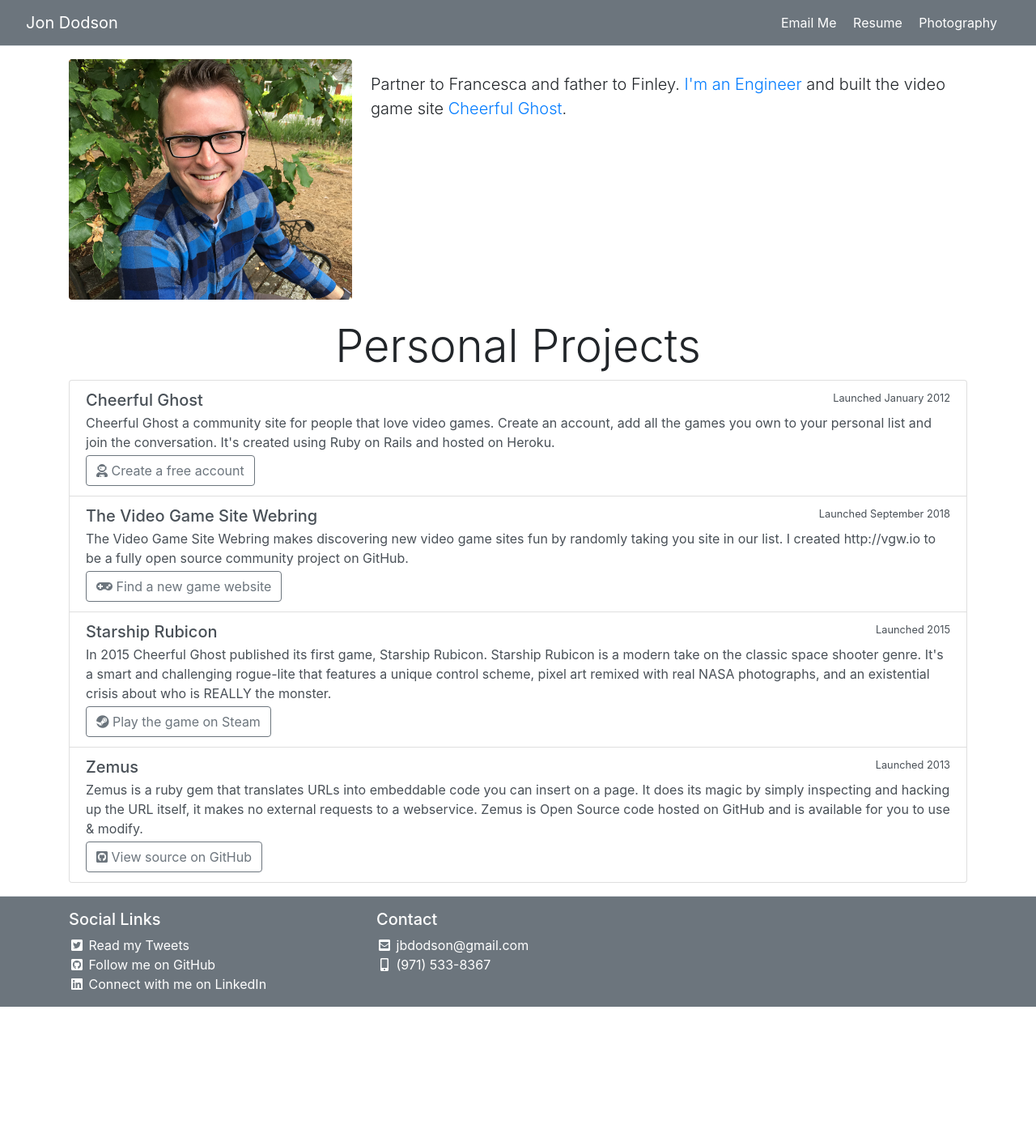
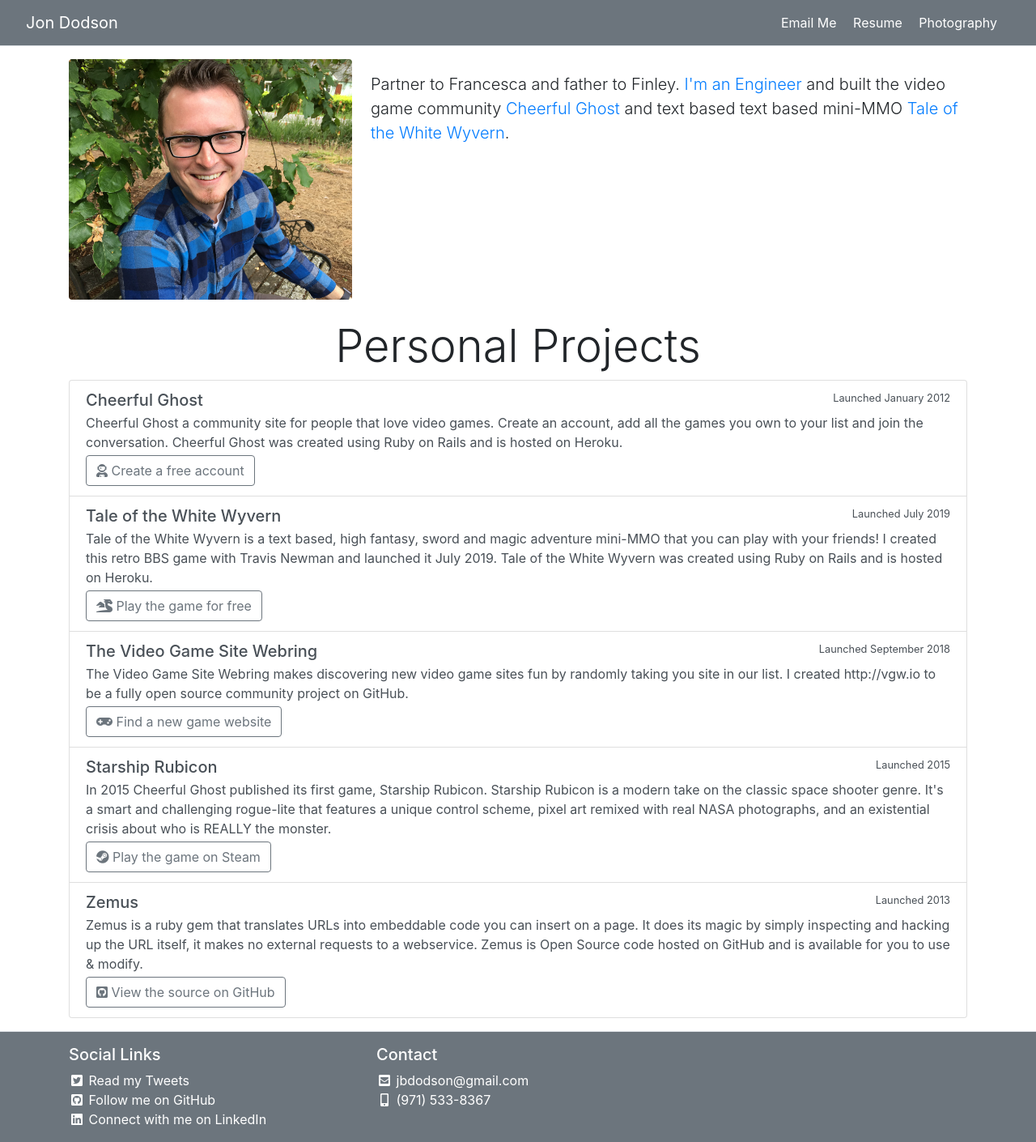
Before and after one commit to jdodson/jdodsonorg, a Jekyll site: the page docs/index.html, which Jekyll copies as it is, in a window 1280 px wide. Shown: the whole page at 81% size. Built offline with Jekyll 4.4.1, drawn with Linux system fonts in a browser that asks for light colours; nearby versions of some CDN libraries; before the commit the page ends 1243 px from its top, so only the background shows below that.

Commit message:
Updating my site & resume for Tale of the White Wyvern.

```diff
--- a/_layouts/default.html
+++ b/_layouts/default.html
@@ -17,7 +17,7 @@
 
     <!-- Bootstrap CSS -->
     <link rel="stylesheet" href="https://maxcdn.bootstrapcdn.com/bootstrap/4.0.0/css/bootstrap.min.css" integrity="sha384-Gn5384xqQ1aoWXA+058RXPxPg6fy4IWvTNh0E263XmFcJlSAwiGgFAW/dAiS6JXm" crossorigin="anonymous">
-    <link rel="stylesheet" href="https://use.fontawesome.com/releases/v5.0.13/css/all.css" integrity="sha384-DNOHZ68U8hZfKXOrtjWvjxusGo9WQnrNx2sqG0tfsghAvtVlRW3tvkXWZh58N9jp" crossorigin="anonymous">
+    <link rel="stylesheet" href="https://cdnjs.cloudflare.com/ajax/libs/font-awesome/5.9.0/css/all.css" integrity="sha256-PF6MatZtiJ8/c9O9HQ8uSUXr++R9KBYu4gbNG5511WE=" crossorigin="anonymous" />
   </head>
   <body>
     <div class="d-flex flex-column flex-md-row align-items-center p-3 px-md-4 mb-3 bg-secondary border-bottom box-shadow">
--- a/docs/404.html
+++ b/docs/404.html
@@ -17,7 +17,7 @@
 
     <!-- Bootstrap CSS -->
     <link rel="stylesheet" href="https://maxcdn.bootstrapcdn.com/bootstrap/4.0.0/css/bootstrap.min.css" integrity="sha384-Gn5384xqQ1aoWXA+058RXPxPg6fy4IWvTNh0E263XmFcJlSAwiGgFAW/dAiS6JXm" crossorigin="anonymous">
-    <link rel="stylesheet" href="https://use.fontawesome.com/releases/v5.0.13/css/all.css" integrity="sha384-DNOHZ68U8hZfKXOrtjWvjxusGo9WQnrNx2sqG0tfsghAvtVlRW3tvkXWZh58N9jp" crossorigin="anonymous">
+    <link rel="stylesheet" href="https://cdnjs.cloudflare.com/ajax/libs/font-awesome/5.9.0/css/all.css" integrity="sha256-PF6MatZtiJ8/c9O9HQ8uSUXr++R9KBYu4gbNG5511WE=" crossorigin="anonymous" />
   </head>
   <body>
     <div class="d-flex flex-column flex-md-row align-items-center p-3 px-md-4 mb-3 bg-secondary border-bottom box-shadow">
--- a/docs/index.html
+++ b/docs/index.html
@@ -17,7 +17,7 @@
 
     <!-- Bootstrap CSS -->
     <link rel="stylesheet" href="https://maxcdn.bootstrapcdn.com/bootstrap/4.0.0/css/bootstrap.min.css" integrity="sha384-Gn5384xqQ1aoWXA+058RXPxPg6fy4IWvTNh0E263XmFcJlSAwiGgFAW/dAiS6JXm" crossorigin="anonymous">
-    <link rel="stylesheet" href="https://use.fontawesome.com/releases/v5.0.13/css/all.css" integrity="sha384-DNOHZ68U8hZfKXOrtjWvjxusGo9WQnrNx2sqG0tfsghAvtVlRW3tvkXWZh58N9jp" crossorigin="anonymous">
+    <link rel="stylesheet" href="https://cdnjs.cloudflare.com/ajax/libs/font-awesome/5.9.0/css/all.css" integrity="sha256-PF6MatZtiJ8/c9O9HQ8uSUXr++R9KBYu4gbNG5511WE=" crossorigin="anonymous" />
   </head>
   <body>
     <div class="d-flex flex-column flex-md-row align-items-center p-3 px-md-4 mb-3 bg-secondary border-bottom box-shadow">
@@ -35,20 +35,28 @@
     <img src="images/headshots/main_shot_cropped_600.jpg" class="img-fluid rounded" alt="The headshot of Jon Dodson sporting a nice blue button down sitting on a bench in front of a tree on a nice day." title="The headshot of Jon Dodson sporting a nice blue button down sitting on a bench in front of a tree on a nice day." />
   </div>
   <div class="media-body ml-2 mt-3">
-    <p class="lead">Partner to Francesca and father to Finley. <a href="resume.html">I'm an Engineer</a> and built the video game site <a href="http://cheerfulghost.com" target="_blank">Cheerful Ghost</a>.</p>
+    <p class="lead">Partner to Francesca and father to Finley. <a href="resume.html">I'm an Engineer</a> and built the video game community <a href="https://cheerfulghost.com" target="_blank">Cheerful Ghost</a> and text based text based mini-MMO <a href="https://thewhitewyvern.com" target="_blank">Tale of the White Wyvern</a>.</p>
   </div>
 </div>
 
 <h1 class="display-4 text-center mt-4">Personal Projects</h1>
 
 <div class="list-group">
-  <a href="http://cheerfulghost.com" class="list-group-item list-group-item-action flex-column align-items-start" target="_blank">
+  <a href="https://cheerfulghost.com" class="list-group-item list-group-item-action flex-column align-items-start" target="_blank">
     <div class="d-flex w-100 justify-content-between">
       <h5 class="mb-1">Cheerful Ghost</h5>
       <small>Launched January 2012</small>
     </div>
-    <p class="mb-1">Cheerful Ghost a community site for people that love video games.  Create an account, add all the games you own to your personal list and join the conversation.  It's created using Ruby on Rails and hosted on Heroku.</p>
+    <p class="mb-1">Cheerful Ghost a community site for people that love video games.  Create an account, add all the games you own to your list and join the conversation.  Cheerful Ghost was created using Ruby on Rails and is hosted on Heroku.</p>
     <span class="btn btn-md btn-outline-secondary"><i class="fas fa-user-astronaut"></i> Create a free account</span>
+  </a>
+  <a href="https://thewhitewyvern.com" class="list-group-item list-group-item-action flex-column align-items-start" target="_blank">
+    <div class="d-flex w-100 justify-content-between">
+      <h5 class="mb-1">Tale of the White Wyvern</h5>
+      <small>Launched July 2019</small>
+    </div>
+    <p class="mb-1">Tale of the White Wyvern is a text based, high fantasy, sword and magic adventure mini-MMO that you can play with your friends!  I created this retro BBS game with Travis Newman and launched it July 2019.  Tale of the White Wyvern was created using Ruby on Rails and is hosted on Heroku.</p>
+    <span class="btn btn-md btn-outline-secondary"><i class="fas fa-dragon"></i> Play the game for free</span>
   </a>
   <a href="http://vgw.io" class="list-group-item list-group-item-action flex-column align-items-start" target="_blank">
     <div class="d-flex w-100 justify-content-between">
@@ -72,7 +80,7 @@
       <small>Launched 2013</small>
     </div>
     <p class="mb-1">Zemus is a ruby gem that translates URLs into embeddable code you can insert on a page. It does its magic by simply inspecting and hacking up the URL itself, it makes no external requests to a webservice.  Zemus is Open Source code hosted on GitHub and is available for you to use & modify.</p>
-    <span class="btn btn-md btn-outline-secondary"><i class="fab fa-github-square"></i> View source on GitHub</span>
+    <span class="btn btn-md btn-outline-secondary"><i class="fab fa-github-square"></i> View the source on GitHub</span>
   </a>
 </div>
 
```
Also changed, not shown: docs/resume.html (+13 -3 lines), index.html (+12 -4 lines), resume.html (+12 -2 lines).
